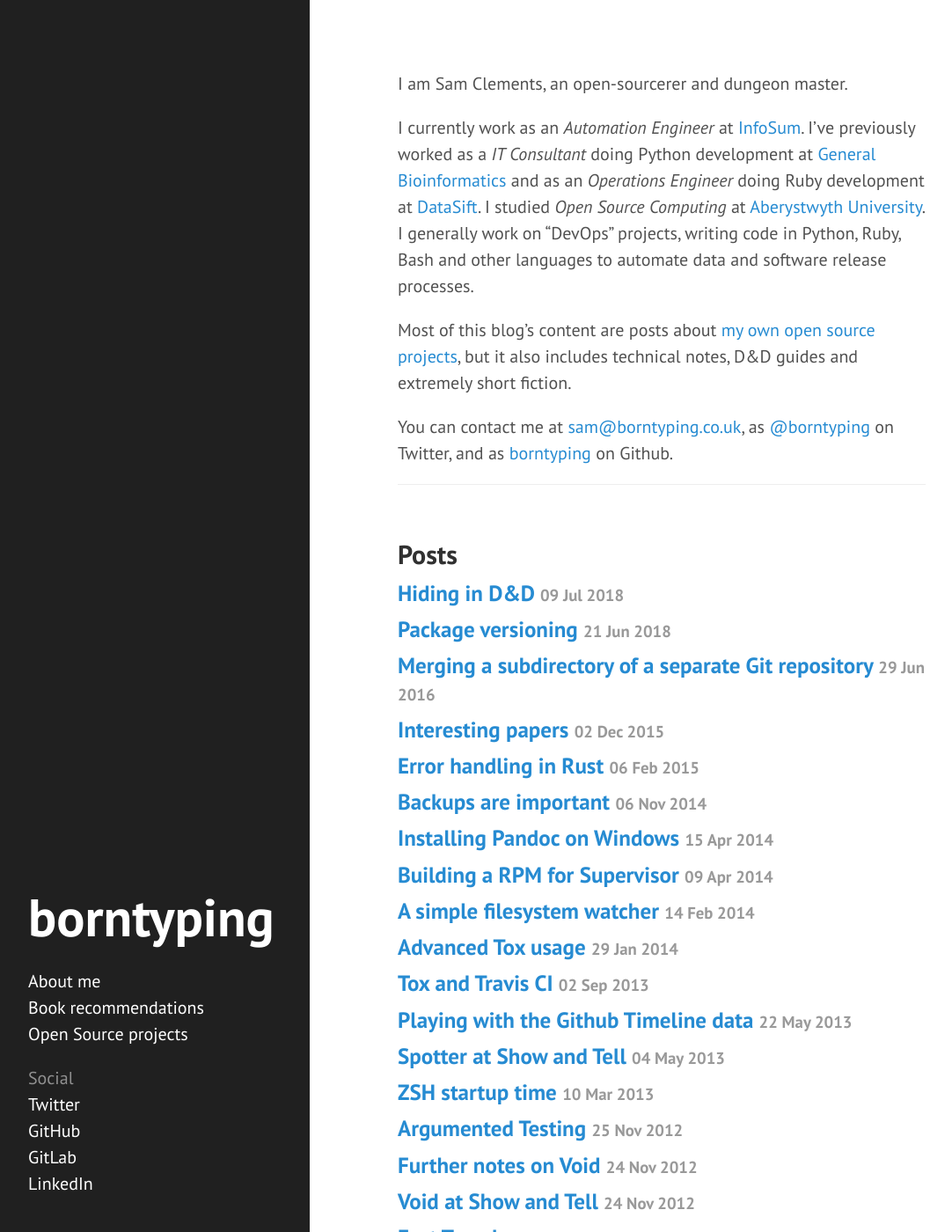
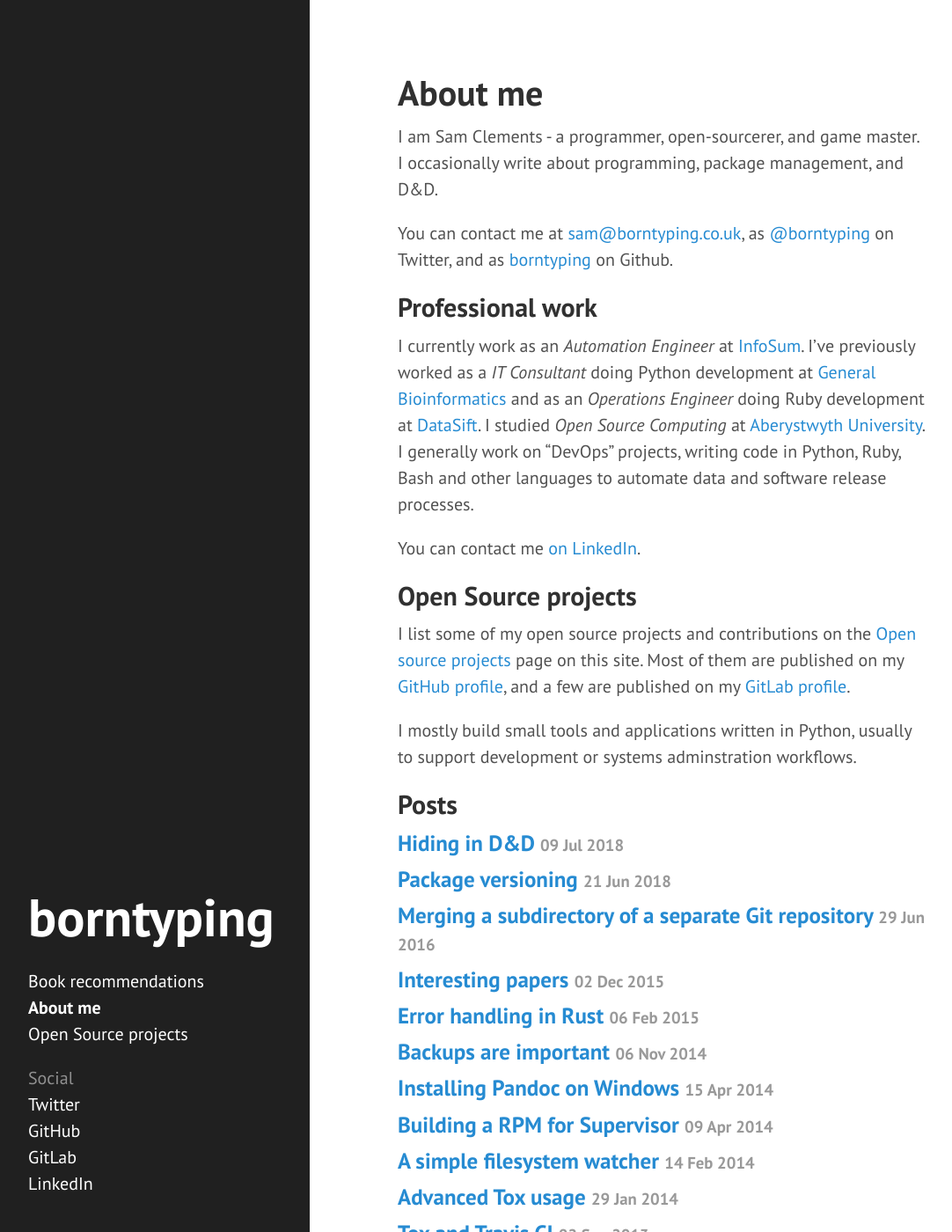
Before and after one commit to borntyping/borntyping.github.io, a Jekyll site: the page built from index.md, in a window 1280 px wide and 1400 px high. Shown: the whole window at 88% size, without its empty margins (8-1090 px from the left). Built offline with Jekyll 4.4.1, drawn with Linux system fonts in a browser that asks for light colours.

Commit message:
Move about me to homepage

```diff
--- a/index.md
+++ b/index.md
@@ -1,34 +1,42 @@
 ---
-layout: default
+layout: page
 title: About me
 ---
 
-I am Sam Clements, an open-sourcerer and dungeon master.
+I am Sam Clements - a programmer, open-sourcerer, and game master. I occasionally write about programming, package management, and D&D.
+
+You can contact me at [sam@borntyping.co.uk][email], as [@borntyping][twitter] on Twitter, and as [borntyping][github] on Github.
+
+## Professional work
 
 I currently work as an _Automation Engineer_ at [InfoSum][is].
 I've previously worked as a *IT Consultant* doing Python development at [General Bioinformatics][gb] and as an *Operations Engineer* doing Ruby development at [DataSift][ds].
 I studied *Open Source Computing* at [Aberystwyth University][au].
 I generally work on "DevOps" projects, writing code in Python, Ruby, Bash and other languages to automate data and software release processes.
 
-Most of this blog's content are posts about [my own open source projects]({{ site.baseurl }}/open-source/), but it also includes technical notes, D&D guides and extremely short fiction.
+You can contact me [on LinkedIn][linkedin].
 
-You can contact me at [sam@borntyping.co.uk][email], as [@borntyping][twitter] on Twitter, and as [borntyping][github] on Github.
+## Open Source projects
 
-<div class="related">
-  <h2>Posts</h2>
-  <ul class="related-posts">
-    {% for post in site.posts %}
-      <li>
-        <h3>
-          <a href="{{ post.url }}">
-            {{ post.title }}
-            <small>{{ post.date | date_to_string }}</small>
-          </a>
-        </h3>
-      </li>
-    {% endfor %}
-  </ul>
-</div>
+I list some of my open source projects and contributions on the [Open source projects]({{ site.baseurl }}/open-source/) page on this site.
+Most of them are published on my [GitHub profile][github], and a few are published on my [GitLab profile][gitlab].
+
+I mostly build small tools and applications written in Python, usually to support development or systems adminstration workflows.
+
+## Posts
+
+<ul class="related-posts">
+  {% for post in site.posts %}
+    <li>
+      <h3>
+        <a href="{{ post.url }}">
+          {{ post.title }}
+          <small>{{ post.date | date_to_string }}</small>
+        </a>
+      </h3>
+    </li>
+  {% endfor %}
+</ul>
 
 [au]: http://www.aber.ac.uk/en/
 [dm]: https://en.wikipedia.org/wiki/Dungeon_Master
@@ -37,5 +45,7 @@ You can contact me at [sam@borntyping.co.uk][email], as [@borntyping][twitter] o
 [is]: https://www.infosum.com/
 
 [github]: https://github.com/borntyping
+[gitlab]: https://gitlab.com/borntyping/
 [email]: mailto:sam@borntyping.co.uk
 [twitter]: https://twitter.com/borntyping
+[linkedin]: https://www.linkedin.com/in/borntyping/
```
Also changed, not shown: about.md (deleted, +0 -26 lines), open-source.md (+1 -1 lines).
